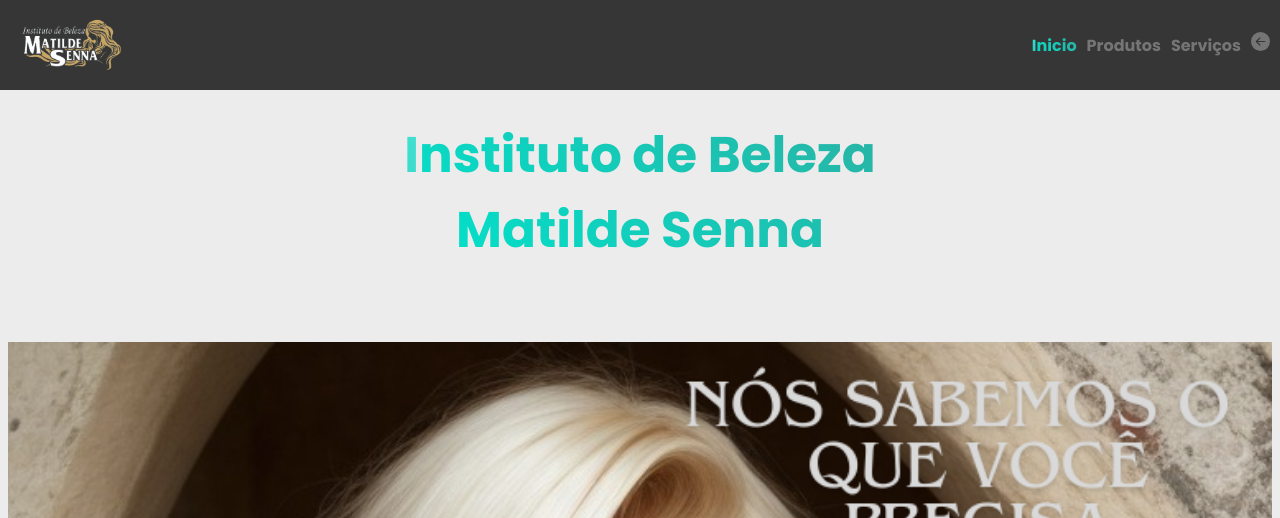
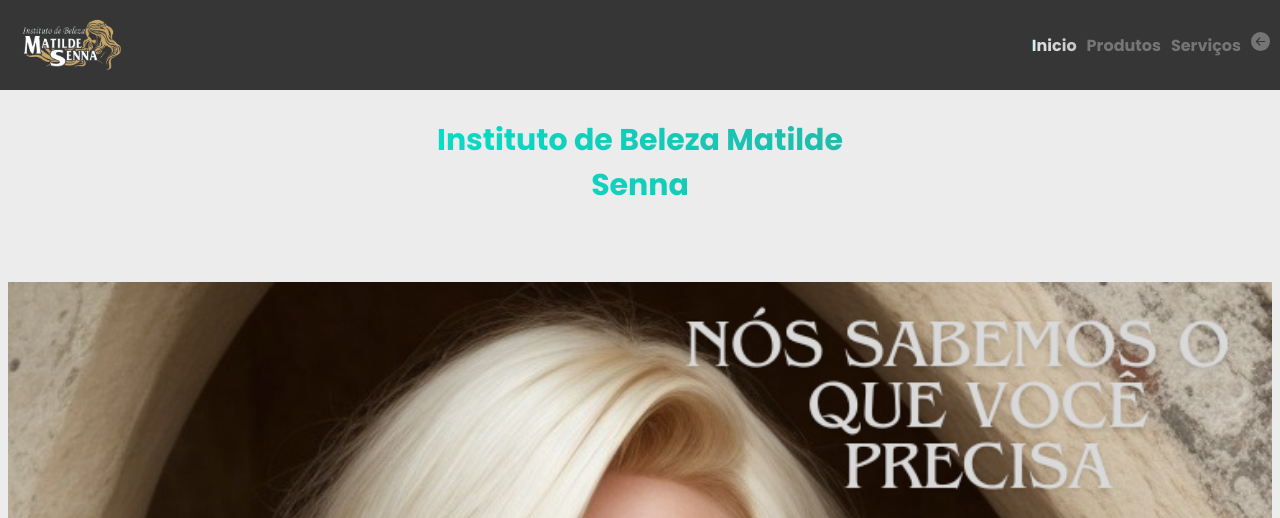
Before and after one commit to JoaoPGOS/IBMS, a Flask app: page / in a window 1280 px wide. Shown: the top 518 px of the page. Run offline with Flask 3, Linux system fonts and the light colour scheme.

Commit message:
style updates

```diff
--- a/static/css/style.css
+++ b/static/css/style.css
@@ -52,7 +52,7 @@
 }
 .navbar a:hover{
     transition: .5s;
-    background: linear-gradient(45deg,#00E3CC,#32A89C,#009688,#44E3D3);
+    background: linear-gradient(45deg,#ECECEC,#a0a0a0,#d5ffff);
     background-size: 400% 100%;
     animation: degretitle 10s linear infinite alternate;
 
@@ -61,7 +61,7 @@
 }
 .active{
 
-    background: linear-gradient(45deg,#00E3CC,#32A89C,#009688,#44E3D3);
+    background: linear-gradient(45deg,#ECECEC,#a0a0a0,#d5ffff);
     background-size: 400% 100%;
     animation: degretitle 10s linear infinite alternate;
 
@@ -132,7 +132,7 @@
     writing-mode: vertical-rl;
     font-size: 30px;
     padding-top: 10px;
-    background: linear-gradient(45deg,#00E3CC,#32A89C,#009688,#44E3D3);
+    background: linear-gradient(45deg,#ECECEC,#a0a0a0,#d5ffff);
     background-size: 400% 100%;
     animation: degretitle 10s linear infinite alternate;
 
@@ -314,7 +314,7 @@
 
 #title{
     font-family: "Poppins", sans-serif;
-    font-size: 50px;
+    font-size: 20px;
     color: var(--color-primary);
     width: fit-content;
     border-radius: 10px;
@@ -332,6 +332,7 @@
 
 @media only screen and (min-width: 800px) {
     #title{
+        font-size: 30px;
         width: 500px;
     }
 }
```
